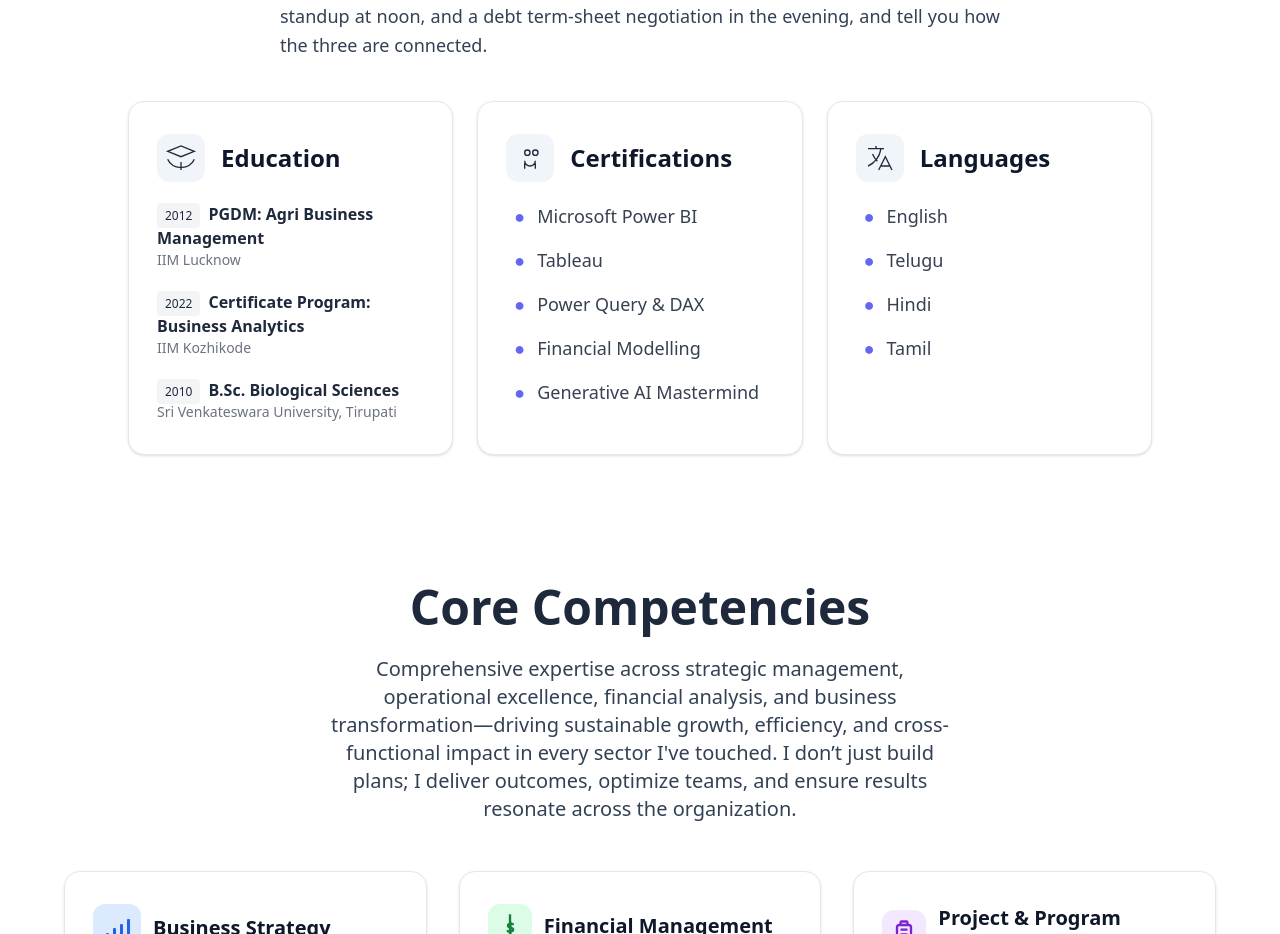
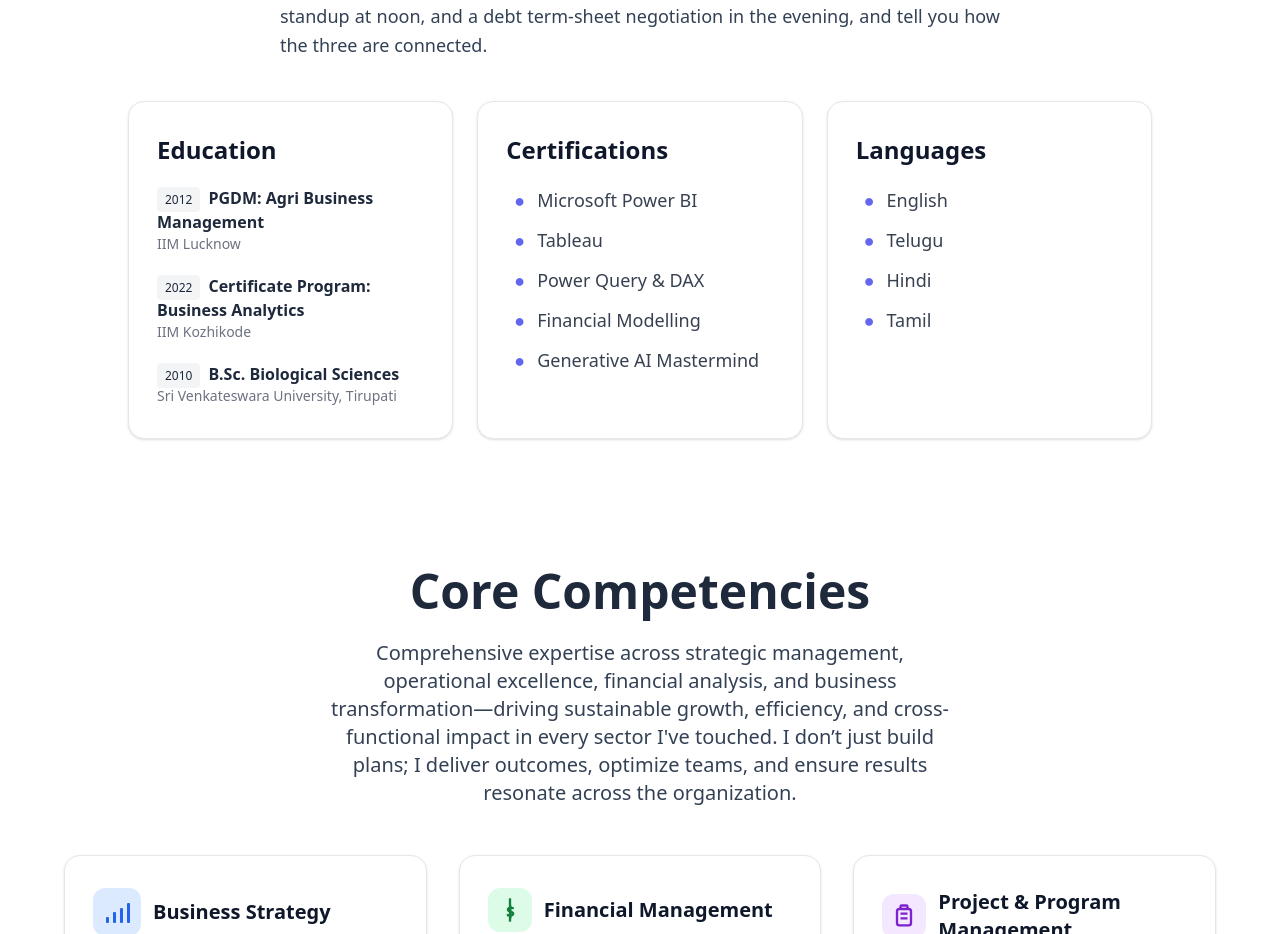
Before and after one commit to SravaniPolina/sravani-portfolio-frontend, a React (Create React App) app: page / in a window 1280 px wide. Shown: the part 1300-2234 px from the top of the page. Built offline with nearby package versions, Linux system fonts and the light colour scheme.

Commit message:
Update AboutMe with new content and language box.js

```diff
--- a/src/components/AboutMe.js
+++ b/src/components/AboutMe.js
@@ -1,4 +1,5 @@
 import React from "react";
+
 export default function AboutMe() {
   return (
     <section id="about" className="py-12 px-4 sm:px-8 bg-white scroll-smooth">
@@ -15,14 +16,8 @@ export default function AboutMe() {
         </p>
       </div>
       <div className="max-w-5xl mx-auto grid grid-cols-1 md:grid-cols-3 gap-6">
-        {/* Education Box */}
         <div className="bg-white rounded-2xl shadow border py-8 px-7 flex flex-col">
-          <div className="flex items-center mb-5">
-            <span className="text-3xl bg-slate-100 text-slate-800 rounded-xl p-2 mr-4">
-              <svg height="32" width="32" fill="none" stroke="currentColor" viewBox="0 0 24 24"><path d="M22 7L12 3 2 7l10 4 10-4zm0 6a9.77 9.77 0 01-10 6 9.77 9.77 0 01-10-6m10 8v-6"></path></svg>
-            </span>
-            <h3 className="text-2xl font-bold text-slate-900">Education</h3>
-          </div>
+          <h3 className="text-2xl font-bold text-slate-900 mb-5">Education</h3>
           <div className="mb-5">
             <span className="bg-gray-100 text-xs px-2 py-1 rounded mr-2">2012</span>
             <span className="font-bold">PGDM: Agri Business Management</span>
@@ -39,62 +34,23 @@ export default function AboutMe() {
             <div className="text-gray-500 text-sm">Sri Venkateswara University, Tirupati</div>
           </div>
         </div>
-        {/* Certifications Box */}
         <div className="bg-white rounded-2xl shadow border py-8 px-7 flex flex-col">
-          <div className="flex items-center mb-5">
-            <span className="text-3xl bg-slate-100 text-slate-800 rounded-xl p-2 mr-4">
-              <svg height="32" width="32" fill="none" stroke="currentColor" viewBox="0 0 24 24"><path d="M8 16v4m8-4v4m-6-10a2 2 0 110-4 2 2 0 010 4zm6 0a2 2 0 110-4 2 2 0 010 4zm-8 4a4 4 0 108 0"></path></svg>
-            </span>
-            <h3 className="text-2xl font-bold text-slate-900">Certifications</h3>
-          </div>
-          <ul className="ml-2 space-y-4">
-            <li className="flex items-center text-lg text-gray-700">
-              <span className="mr-3 text-indigo-500">&#9679;</span>
-              Microsoft Power BI
-            </li>
-            <li className="flex items-center text-lg text-gray-700">
-              <span className="mr-3 text-indigo-500">&#9679;</span>
-              Tableau
-            </li>
-            <li className="flex items-center text-lg text-gray-700">
-              <span className="mr-3 text-indigo-500">&#9679;</span>
-              Power Query &amp; DAX
-            </li>
-            <li className="flex items-center text-lg text-gray-700">
-              <span className="mr-3 text-indigo-500">&#9679;</span>
-              Financial Modelling
-            </li>
-            <li className="flex items-center text-lg text-gray-700">
-              <span className="mr-3 text-indigo-500">&#9679;</span>
-              Generative AI Mastermind
-            </li>
+          <h3 className="text-2xl font-bold text-slate-900 mb-5">Certifications</h3>
+          <ul className="ml-2 space-y-3">
+            <li className="flex items-center text-lg text-gray-700"><span className="mr-3 text-indigo-500">&#9679;</span>Microsoft Power BI</li>
+            <li className="flex items-center text-lg text-gray-700"><span className="mr-3 text-indigo-500">&#9679;</span>Tableau</li>
+            <li className="flex items-center text-lg text-gray-700"><span className="mr-3 text-indigo-500">&#9679;</span>Power Query &amp; DAX</li>
+            <li className="flex items-center text-lg text-gray-700"><span className="mr-3 text-indigo-500">&#9679;</span>Financial Modelling</li>
+            <li className="flex items-center text-lg text-gray-700"><span className="mr-3 text-indigo-500">&#9679;</span>Generative AI Mastermind</li>
           </ul>
         </div>
-        {/* Languages Box */}
         <div className="bg-white rounded-2xl shadow border py-8 px-7 flex flex-col">
-          <div className="flex items-center mb-5">
-            <span className="text-3xl bg-slate-100 text-slate-800 rounded-xl p-2 mr-4">
-              <svg height="32" width="32" fill="none" stroke="currentColor" viewBox="0 0 24 24"><path d="M3 5h12M9 3v2m1.048 9.5A18.022 18.022 0 016.412 9m6.088 9h7M11 21l5-10 5 10M12.751 5C11.783 10.77 8.07 15.61 3 18.129"></path></svg>
-            </span>
-            <h3 className="text-2xl font-bold text-slate-900">Languages</h3>
-          </div>
-          <ul className="ml-2 space-y-4">
-            <li className="flex items-center text-lg text-gray-700">
-              <span className="mr-3 text-indigo-500">&#9679;</span>
-              English
-            </li>
-            <li className="flex items-center text-lg text-gray-700">
-              <span className="mr-3 text-indigo-500">&#9679;</span>
-              Telugu
-            </li>
-            <li className="flex items-center text-lg text-gray-700">
-              <span className="mr-3 text-indigo-500">&#9679;</span>
-              Hindi
-            </li>
-            <li className="flex items-center text-lg text-gray-700">
-              <span className="mr-3 text-indigo-500">&#9679;</span>
-              Tamil
-            </li>
+          <h3 className="text-2xl font-bold text-slate-900 mb-5">Languages</h3>
+          <ul className="ml-2 space-y-3">
+            <li className="flex items-center text-lg text-gray-700"><span className="mr-3 text-indigo-500">&#9679;</span>English</li>
+            <li className="flex items-center text-lg text-gray-700"><span className="mr-3 text-indigo-500">&#9679;</span>Telugu</li>
+            <li className="flex items-center text-lg text-gray-700"><span className="mr-3 text-indigo-500">&#9679;</span>Hindi</li>
+            <li className="flex items-center text-lg text-gray-700"><span className="mr-3 text-indigo-500">&#9679;</span>Tamil</li>
           </ul>
         </div>
       </div>
```
